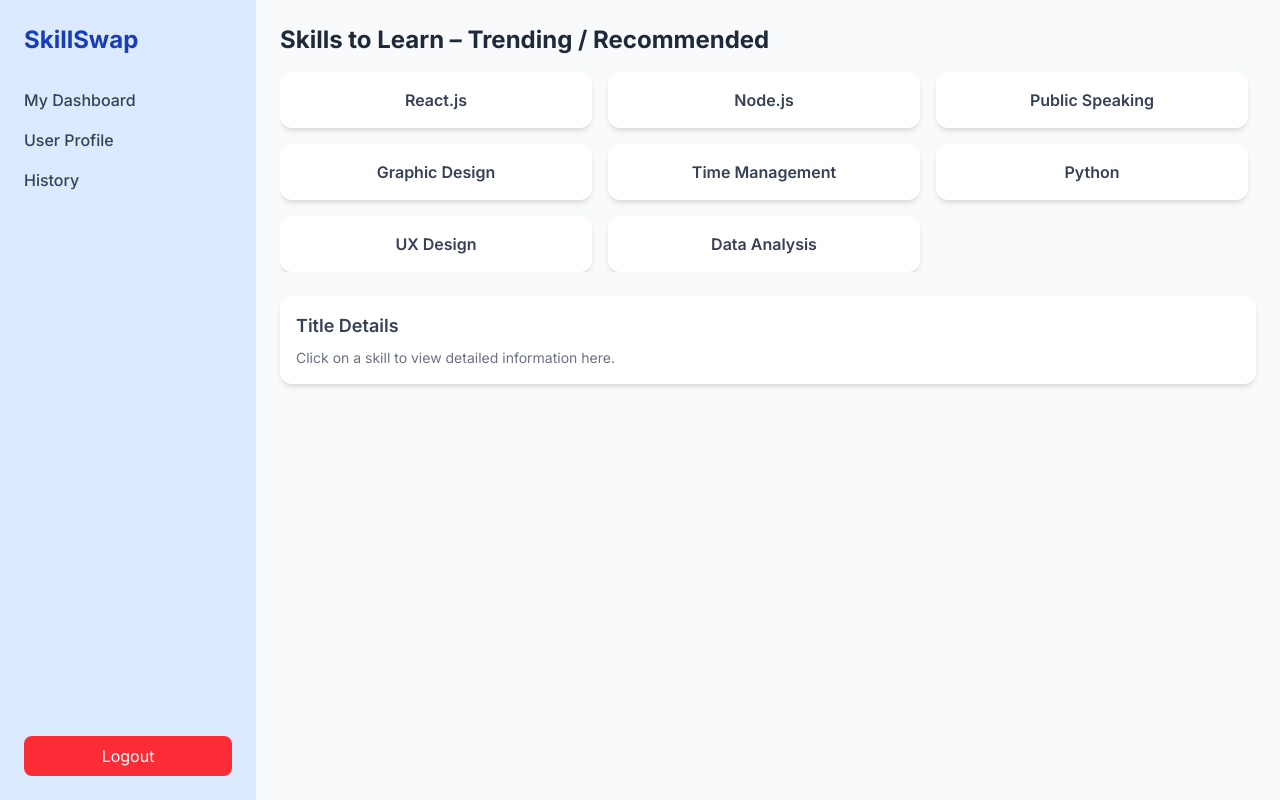
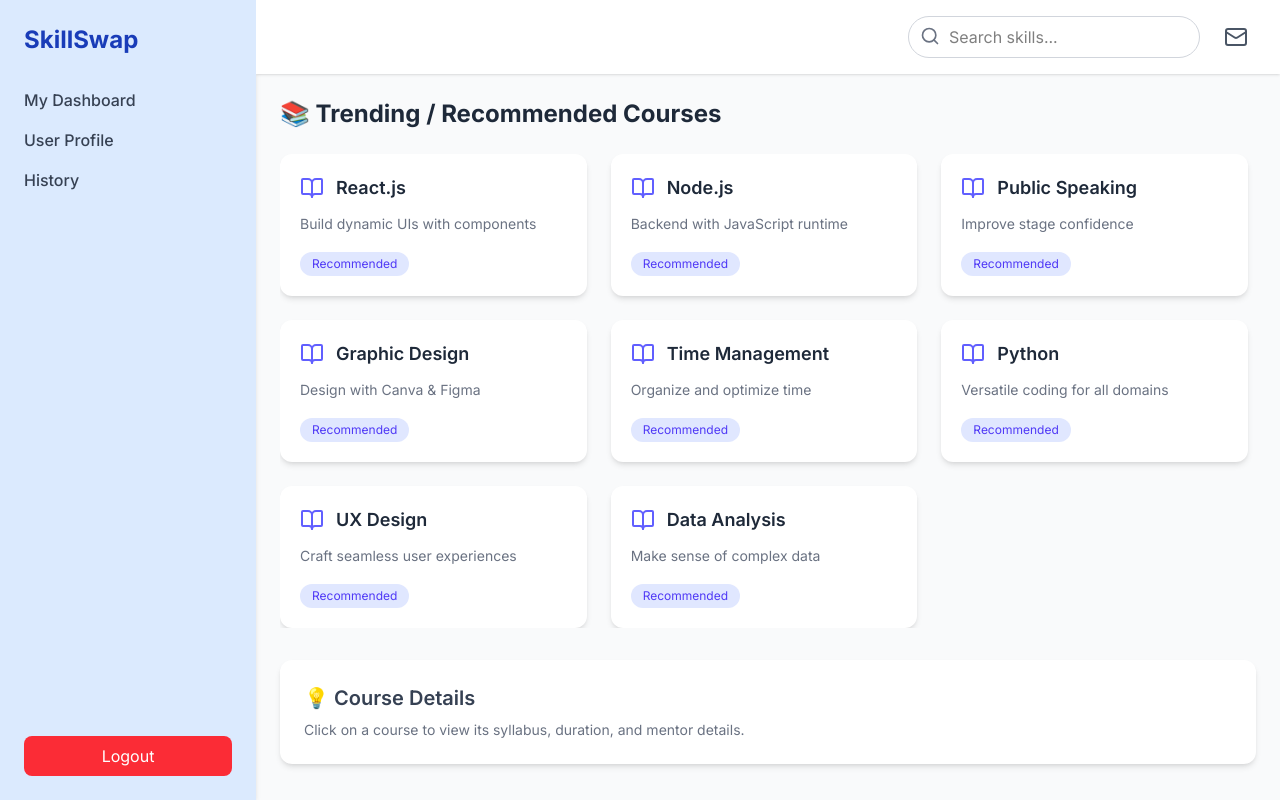
Before and after one commit to Muhammad-Sheik-Nauman/skill-swap, a React (Vite) app in the folder frontend/: page /dashboard in a window 1280 px wide. Built offline with nearby package versions, Linux system fonts and the light colour scheme.

Commit message:
Refactor Dashboard component to enhance layout and add search functionality; update skills display with detailed descriptions.

```diff
--- a/frontend/src/pages/Dashboard.jsx
+++ b/frontend/src/pages/Dashboard.jsx
@@ -1,38 +1,86 @@
 import React from 'react'
 import Sidebar from '../components/Sidebar'
-import SkillCard from '../components/Skillcard'
+import { Search, Mail, BookOpen } from 'lucide-react'
+
 const skills = [
-  'React.js', 'Node.js', 'Public Speaking',
-  'Graphic Design', 'Time Management',
-  'Python', 'UX Design', 'Data Analysis'
+  { title: 'React.js', desc: 'Build dynamic UIs with components' },
+  { title: 'Node.js', desc: 'Backend with JavaScript runtime' },
+  { title: 'Public Speaking', desc: 'Improve stage confidence' },
+  { title: 'Graphic Design', desc: 'Design with Canva & Figma' },
+  { title: 'Time Management', desc: 'Organize and optimize time' },
+  { title: 'Python', desc: 'Versatile coding for all domains' },
+  { title: 'UX Design', desc: 'Craft seamless user experiences' },
+  { title: 'Data Analysis', desc: 'Make sense of complex data' }
 ]
 
 const Dashboard = () => {
   return (
-    <div className="min-h-screen flex">
+    <div className="min-h-screen flex bg-gray-50">
 
       {/* Sidebar */}
-      <Sidebar />
+      <div className="h-screen bg-white shadow-md">
+        <Sidebar />
+      </div>
 
       {/* Main Content */}
-      <div className="flex-1 p-6 overflow-y-auto bg-gray-50">
-        <h1 className="text-2xl font-bold text-gray-800 mb-4">
-          Skills to Learn – Trending / Recommended
-        </h1>
+      <div className="flex-1 flex flex-col overflow-hidden">
 
-        {/* Scrollable Skill Cards */}
-        <div className="grid grid-cols-1 sm:grid-cols-2 lg:grid-cols-3 gap-4 max-h-[500px] overflow-y-auto pr-2">
-          {skills.map((skill, idx) => (
-            <SkillCard key={idx} title={skill} />
-          ))}
+        {/* Navbar */}
+        <div className="w-full bg-white shadow px-6 py-4 flex items-center justify-end">
+          <div className="flex items-center gap-4">
+            <div className="relative">
+              <input
+                type="text"
+                placeholder="Search skills..."
+                className="pl-10 pr-4 py-2 border border-gray-300 rounded-full focus:outline-none focus:ring-2 focus:ring-indigo-400"
+              />
+              <Search className="absolute left-3 top-2.5 h-5 w-5 text-gray-500" />
+            </div>
+            <button
+              title="Requests / Messages"
+              className="p-2 rounded-full hover:bg-gray-100 transition"
+            >
+              <Mail className="h-6 w-6 text-gray-600" />
+            </button>
+          </div>
         </div>
 
-        {/* Title Details Section */}
-        <div className="mt-6 p-4 bg-white rounded-xl shadow-md">
-          <h2 className="text-lg font-semibold text-gray-700">Title Details</h2>
-          <p className="text-sm text-gray-500 mt-2">
-            Click on a skill to view detailed information here.
-          </p>
+        {/* Skills Section */}
+        <div className="flex-1 p-6 overflow-y-auto">
+          <h2 className="text-2xl font-bold text-gray-800 mb-6">
+            📚 Trending / Recommended Courses
+          </h2>
+
+          {/* Creative Skill Cards */}
+          <div className="grid grid-cols-1 sm:grid-cols-2 lg:grid-cols-3 gap-6 max-h-[500px] overflow-y-auto pr-2">
+            {skills.map((skill, idx) => (
+              <div
+                key={idx}
+                className="bg-white p-5 rounded-xl shadow-md hover:shadow-lg transition transform hover:-translate-y-1"
+              >
+                <div className="flex items-center gap-3 mb-3">
+                  <BookOpen className="text-indigo-500" />
+                  <h3 className="text-lg font-semibold text-gray-800">
+                    {skill.title}
+                  </h3>
+                </div>
+                <p className="text-sm text-gray-500 mb-4">
+                  {skill.desc}
+                </p>
+                <span className="inline-block text-xs bg-indigo-100 text-indigo-600 px-3 py-1 rounded-full">
+                  Recommended
+                </span>
+              </div>
+            ))}
+          </div>
+
+          {/* Details Section */}
+          <div className="mt-8 p-6 bg-white rounded-xl shadow-md">
+            <h3 className="text-xl font-semibold text-gray-700">💡 Course Details</h3>
+            <p className="text-sm text-gray-500 mt-2">
+              Click on a course to view its syllabus, duration, and mentor details.
+            </p>
+          </div>
         </div>
       </div>
     </div>
```
